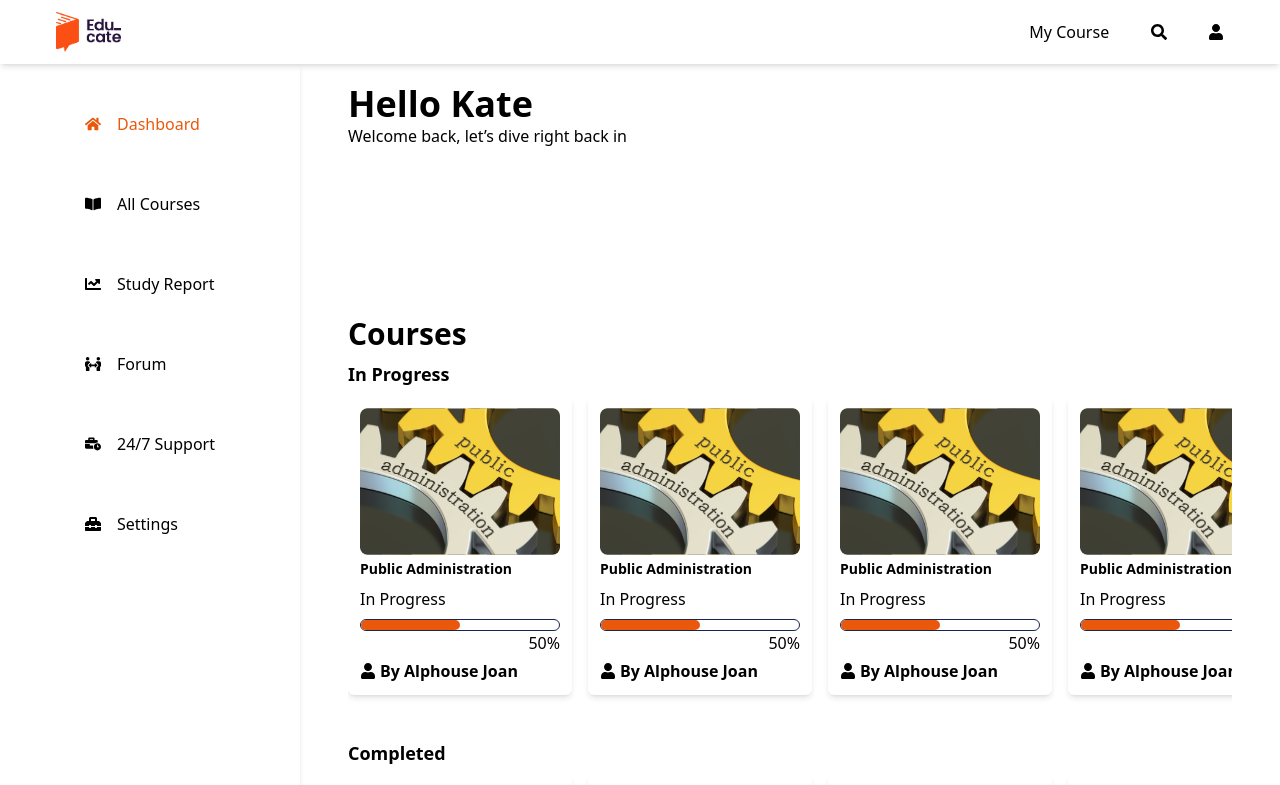
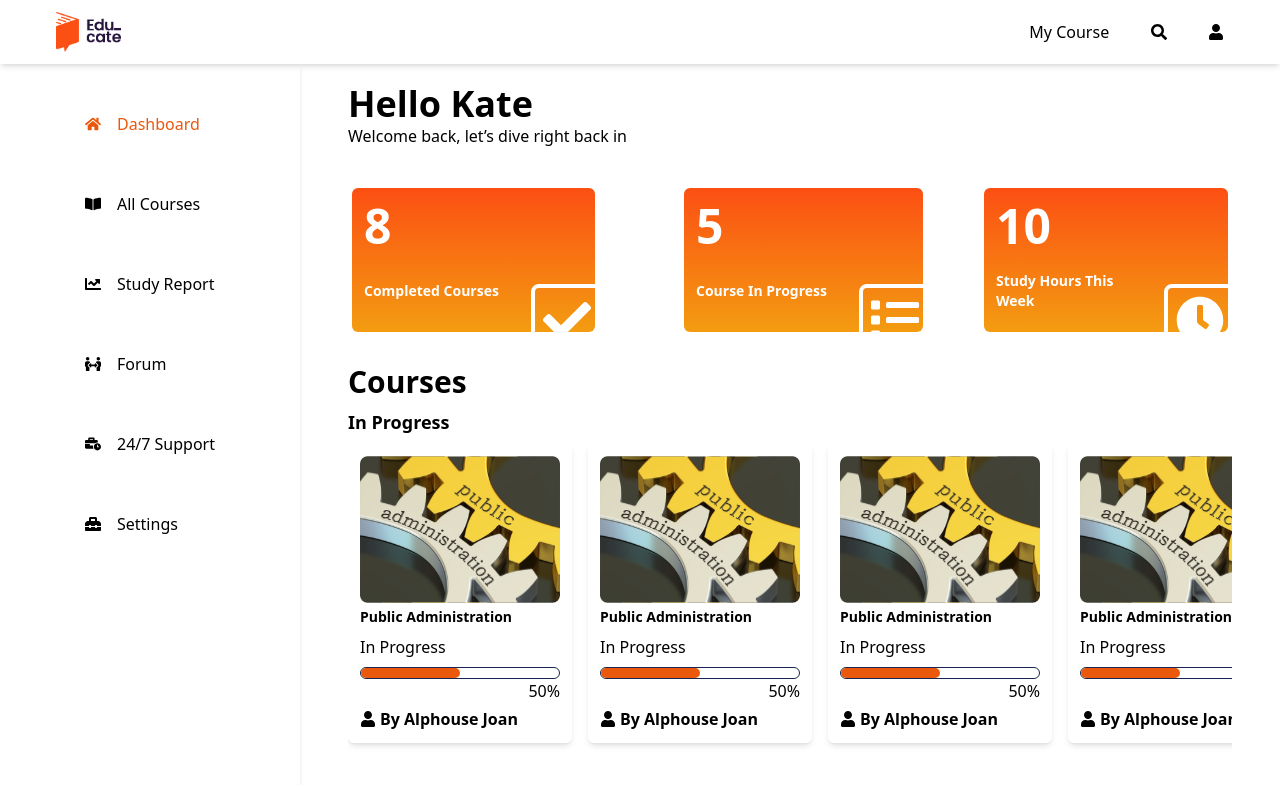
Before and after one commit to learnable-2022/LMS-YA-6-FE, a React (Create React App) app: page /dashboard in a window 1280 px wide. Shown: the top 785 px of the page. Built offline with nearby package versions, Linux system fonts and the light colour scheme.

Commit message:
fixed the navbar for small devices and the dashboard cards display

```diff
--- a/src/App.jsx
+++ b/src/App.jsx
@@ -2,8 +2,6 @@ import { BrowserRouter, Route, Routes } from "react-router-dom";
 import Home from "./components/Home";
 import Login from "./components/pages/Login";
 import SignUp from "./components/pages/SignUp";
-import LeftComponent from "./components/Left Component/LeftComponent";
-import MainComponent from "./components/MainComponent/MainComponent";
 import Dashboard from "./components/Dashboard";
 import SecondDashboard from "./components/SecondDashboard/SecondDashboard";
 
--- a/src/components/Dashboard.jsx
+++ b/src/components/Dashboard.jsx
@@ -1,6 +1,5 @@
-import CourseCard from "./reusable/dashboard-sections/CourseCard";
+import Footer from "./reusable/Footer";
 import Hero from "./reusable/dashboard-sections/Hero";
-import Main from "./reusable/dashboard-sections/Main";
 import SideNavbar from "./reusable/dashboard-sections/SideNavbar";
 import Topbar from "./reusable/dashboard-sections/Topbar";
 
@@ -12,6 +11,7 @@ const Dashboard = () => {
                 <SideNavbar />
                 <Hero />
             </div>
+            <Footer />
         </div>
      );
 }
--- a/src/components/reusable/Navbar.jsx
+++ b/src/components/reusable/Navbar.jsx
@@ -46,7 +46,7 @@ const Navbar = () => {
                                     <li className='p-5'>About Us</li>
                                     <li className='p-5'>Contact Us</li>
                                 </ul>
-                                <div className='p-4 flex justify-center mb-2 bg-purple-950 text-white rounded-md cursor-pointer' onClick={()=>navigate('/login')}>
+                                <div className='p-4 flex justify-center mb-2 text-white rounded-md cursor-pointer' style={{backgroundColor:'#27153E'}} onClick={()=>navigate('/login')}>
                                 Sign In
                                 </div>
                                 <div className='p-4 flex justify-center bg-orange-600 text-white rounded-md cursor-pointer' onClick={()=>navigate('/login/signup')}>
--- a/src/components/reusable/dashboard-sections/Hero.jsx
+++ b/src/components/reusable/dashboard-sections/Hero.jsx
@@ -1,5 +1,5 @@
 import Main from "./Main"
-import StatusCard from './StatusCard'
+import StatusCard from "./StatusCard";
 
 const Hero = () => {
     return (
@@ -12,7 +12,7 @@ const Hero = () => {
                     Welcome back, let’s dive right back in
                 </span>
             </h1>
-            <div className="grid grid-cols-2 md:grid-cols-3 w-fit h-fit p-2 md:p-0 md:space-x-8">
+            <div className="flex flex-col items-center md:grid md:grid-cols-3 w-full h-fit p-2 md:p-0 md:space-x-8">
                 <div className="w-fit">
                     <StatusCard courseNumber={8} courseStatus={'Completed Courses'} iconStatus={'check'} />
                 </div>
--- a/src/components/reusable/dashboard-sections/StatusCard.jsx
+++ b/src/components/reusable/dashboard-sections/StatusCard.jsx
@@ -1,19 +1,19 @@
 import { FaCheck, FaList, FaClock } from "react-icons/fa";
 
 const StatusCard = ({courseNumber, courseStatus, iconStatus}) => {
-    const Icons = {
+    const IconComponent = {
         check: FaCheck,
         todo: FaList,
         studyHours: FaClock,
       }[iconStatus];
     return (
-        <div className="flex w-fit  h-24 md:py-0 px-3 mx-1 md:mx-3 md:mt-5 mb-8 bg-gradient-to-b from-orange-600 to-orange-300 rounded-md text-white">
+        <div className="flex overflow-hidden w-fit  h-36 md:py-0 px-3 mx-1 md:mx-3 md:mt-5 mb-8 rounded-md text-white" style={{backgroundImage:'linear-gradient(to bottom, #FC4F13, #F39C11)'}}>
             <h1 className="flex flex-col h-full">
-                <span className="h-3/4 flex items-center text-5xl font-bold">{courseNumber}</span>
+                <span className="h-3/4 flex items-end text-5xl font-bold">{courseNumber}</span>
                 <span className="flex font-semibold items-center h-full text-sm pr-3">{courseStatus}</span>
             </h1>
-            <div className="w-fit h-fit relative">
-                {Icons && <Icons className="text-6xl border-4 p-2 border-white rounded-lg relative  top-14 left-5" />}
+            <div className="relative">
+                {IconComponent && <IconComponent className=" text-7xl border-4 p-2 border-white rounded-lg relative  top-24 left-5" />}
             </div>
         </div>
      );
--- a/src/components/reusable/dashboard-sections/Topbar.jsx
+++ b/src/components/reusable/dashboard-sections/Topbar.jsx
@@ -1,19 +1,18 @@
 import {FaSearch, FaUser} from 'react-icons/fa'
 import { BiLogOut } from 'react-icons/bi';
-import { BsChevronDoubleDown, BsChevronDoubleUp } from 'react-icons/bs';
 import { GiHamburgerMenu } from 'react-icons/gi';
 import { AiOutlineClose } from 'react-icons/ai';
 import Logo from '../../../assets/EducateLogo.png'
 import SideNavIcon from './SideNavIcon';
 import { useState } from 'react';
-import { useNavigate } from 'react-router-dom';
+// import { useNavigate } from 'react-router-dom';
 
 const Topbar = () => {
     const [navDown, setNavDown] = useState(false)
     const handleNav = ()=>{
         setNavDown(!navDown)
     }
-    const navigate = useNavigate()
+    // const navigate = useNavigate()
 
     return (
         <div className='flex h-16 w-full px-6 z-20 md:px-14 shadow-md justify-between items-center sticky top-0 bg-white'>
@@ -54,7 +53,7 @@ const Topbar = () => {
                                 <div className='animate-fadeIn delay-700'>
                                     <SideNavIcon iconName={'setting'} iconDescription={'Settings'} />
                                 </div>
-                                <div className="px-3 cursor-pointer bg-purple-900 rounded-lg text-white mt-5 min-w-fit md:mx-4 h-14 flex justify-center items-center">
+                                <div className="px-3 cursor-pointer rounded-lg text-white mt-5 min-w-fit md:mx-4 h-14 flex justify-center items-center" style={{backgroundColor:'#27153E'}}>
                                     <BiLogOut className='px-1 text-3xl' />
                                     Logout
                                 </div>
--- a/src/index.css
+++ b/src/index.css
@@ -20,7 +20,7 @@
   }
 
   .scroll-container::-webkit-scrollbar-thumb {
-    background-color: rgb(136, 58, 148);
+    background-color: #27153E;
     border-radius: 2em;
 
   }
```
